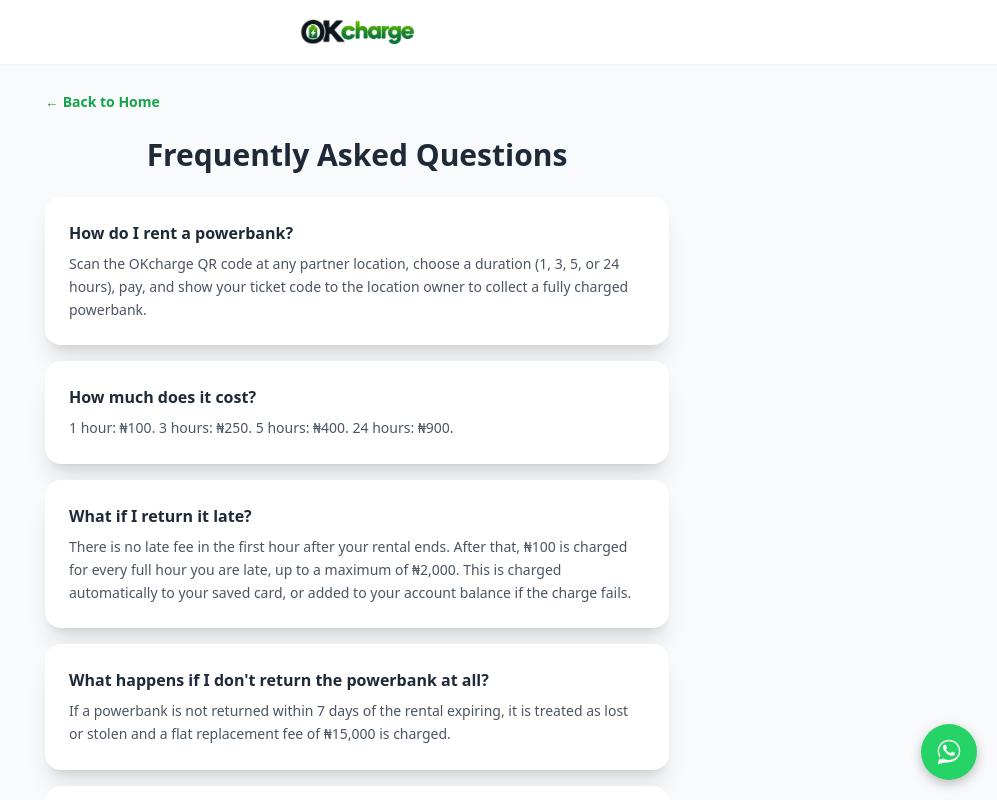
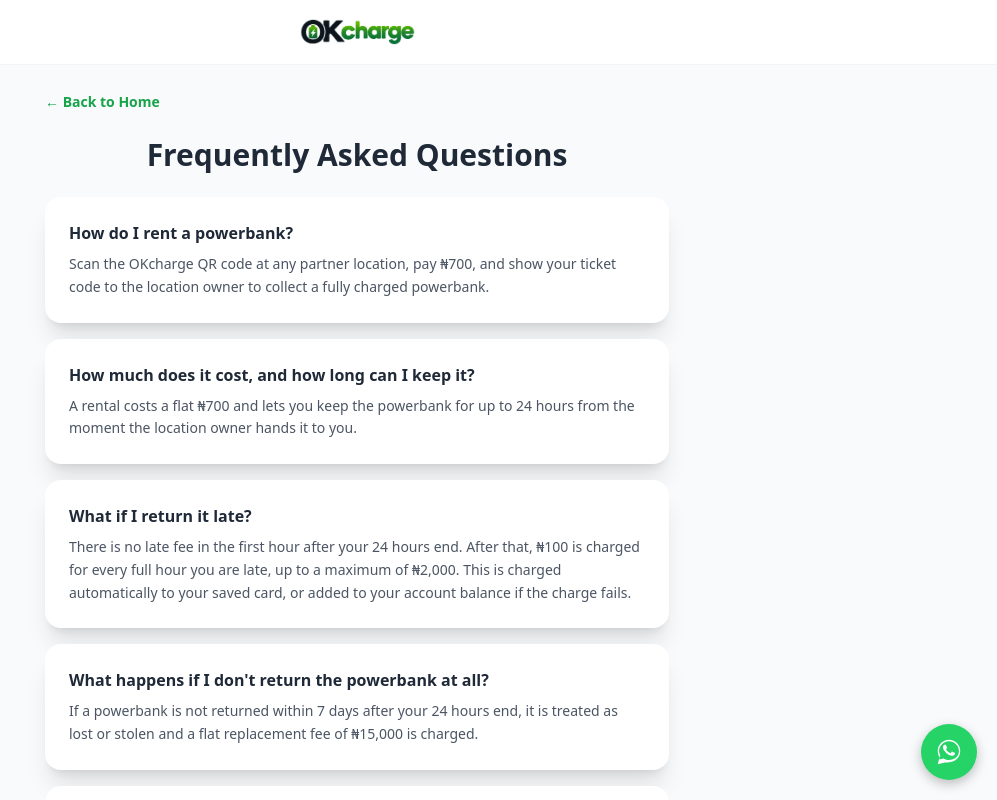
Before and after one commit to okivictor01-bit/OKcharge1, a Next.js app: page /faq in a window 1280 px wide. Shown: the top 800 px of the page, without its empty margins (283-1280 px from the left). Built offline with nearby package versions, Linux system fonts and the light colour scheme.

Commit message:
Update page.tsx

```diff
--- a/src/app/faq/page.tsx
+++ b/src/app/faq/page.tsx
@@ -2,19 +2,19 @@ export default function FaqPage() {
   const faqs = [
     {
       q: 'How do I rent a powerbank?',
-      a: 'Scan the OKcharge QR code at any partner location, choose a duration (1, 3, 5, or 24 hours), pay, and show your ticket code to the location owner to collect a fully charged powerbank.',
+      a: 'Scan the OKcharge QR code at any partner location, pay ₦700, and show your ticket code to the location owner to collect a fully charged powerbank.',
     },
     {
-      q: 'How much does it cost?',
-      a: '1 hour: ₦100. 3 hours: ₦250. 5 hours: ₦400. 24 hours: ₦900.',
+      q: 'How much does it cost, and how long can I keep it?',
+      a: 'A rental costs a flat ₦700 and lets you keep the powerbank for up to 24 hours from the moment the location owner hands it to you.',
     },
     {
       q: 'What if I return it late?',
-      a: 'There is no late fee in the first hour after your rental ends. After that, ₦100 is charged for every full hour you are late, up to a maximum of ₦2,000. This is charged automatically to your saved card, or added to your account balance if the charge fails.',
+      a: 'There is no late fee in the first hour after your 24 hours end. After that, ₦100 is charged for every full hour you are late, up to a maximum of ₦2,000. This is charged automatically to your saved card, or added to your account balance if the charge fails.',
     },
     {
       q: "What happens if I don't return the powerbank at all?",
-      a: 'If a powerbank is not returned within 7 days of the rental expiring, it is treated as lost or stolen and a flat replacement fee of ₦15,000 is charged.',
+      a: 'If a powerbank is not returned within 7 days after your 24 hours end, it is treated as lost or stolen and a flat replacement fee of ₦15,000 is charged.',
     },
     {
       q: 'Why do I need to pay by card for my first rental?',
```
